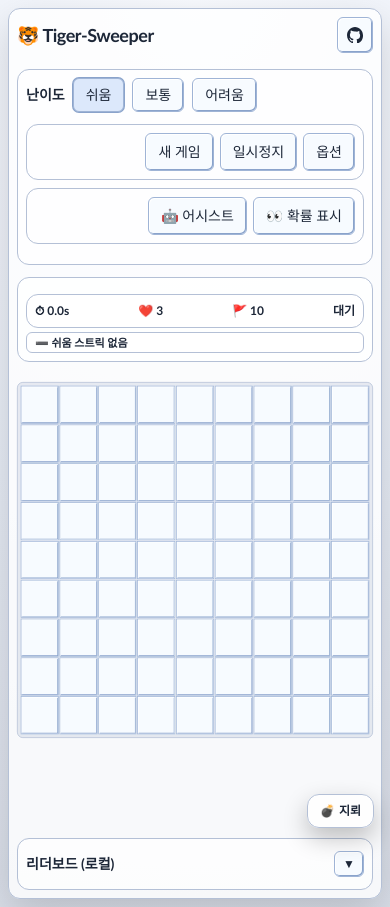
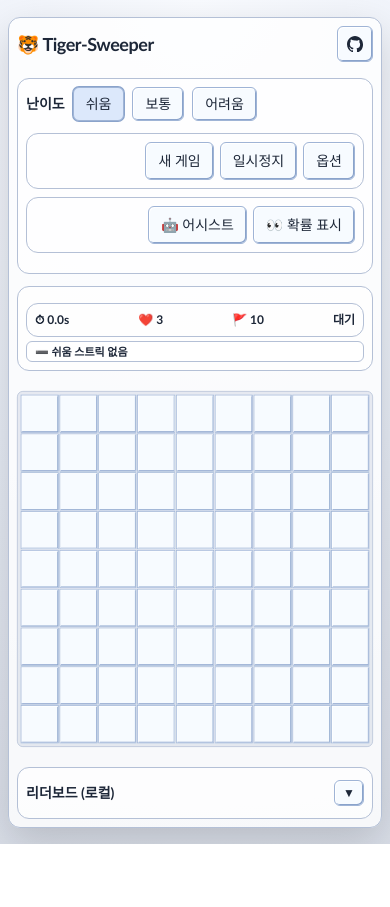
Before and after one commit to MTGVim/tiger-sweeper, a React (Vite) app: page / in a window 390 px wide. After the commit the page ends 844 px from the top, so only its background shows below. Built offline with nearby package versions, Linux system fonts and the light colour scheme.

Commit message:
fix: remove mobile mode toggle and tighten board leaderboard spacing

```diff
--- a/src/App.tsx
+++ b/src/App.tsx
@@ -121,7 +121,6 @@ export const App = () => {
   const [pressedCells, setPressedCells] = useState<Set<string>>(new Set());
   const [boardHostWidth, setBoardHostWidth] = useState(0);
   const [isMobile, setIsMobile] = useState(false);
-  const [mobileInputMode, setMobileInputMode] = useState<'open' | 'flag'>('open');
   const [boardShakeSignal, setBoardShakeSignal] = useState(0);
   const [themeHydrated, setThemeHydrated] = useState(false);
 
@@ -275,11 +274,6 @@ export const App = () => {
     };
   }, []);
 
-  useEffect(() => {
-    if (isMobile) return;
-    setMobileInputMode('open');
-  }, [isMobile]);
-
   const handleNewGame = () => {
     dispatch({ type: 'RESET' });
     if (state.status === 'won') return;
@@ -405,14 +399,14 @@ export const App = () => {
           </div>
         </div>
 
-        <div ref={boardHostRef} className={`mt-5 w-full min-w-0 ${isMobile ? 'pb-20' : ''}`}>
+        <div ref={boardHostRef} className="mt-5 w-full min-w-0">
           <Board
             board={state.board}
             cellSize={state.cellSize}
             boardScale={boardScale}
             disabled={state.paused || optionsOpen}
             obscured={state.paused || optionsOpen}
-            interactionMode={isMobile ? mobileInputMode : 'open'}
+            interactionMode="open"
             enableLongPressHaptics={isMobile && !state.aiMode}
             pausedLabel={t.board.paused}
             hintCell={state.hintCell}
@@ -447,7 +441,7 @@ export const App = () => {
           />
         </div>
 
-        <div className="mx-auto mt-4 w-full max-w-[486px]">
+        <div className="mx-auto mt-2 w-full max-w-[486px]">
           <Leaderboard
             entries={leaderboard}
             difficultyLabels={t.difficulty}
@@ -510,22 +504,6 @@ export const App = () => {
         </div>
       ) : null}
 
-      {isMobile ? (
-        <button
-          className="fixed bottom-4 right-4 z-30 inline-flex items-center gap-1 rounded-xl border border-[var(--border)] bg-[var(--panel)] px-3 py-2 text-xs font-bold shadow-[0_10px_24px_rgb(0_0_0_/_24%)]"
-          onClick={() => setMobileInputMode((prev) => (prev === 'open' ? 'flag' : 'open'))}
-          aria-pressed={mobileInputMode === 'flag'}
-          aria-label={
-            mobileInputMode === 'open'
-              ? '현재 지뢰 모드, 탭하면 깃발 모드'
-              : '현재 깃발 모드, 탭하면 지뢰 모드'
-          }
-        >
-          <span>{mobileInputMode === 'open' ? '💣' : '🚩'}</span>
-          <span>{mobileInputMode === 'open' ? '지뢰' : '깃발'}</span>
-        </button>
-      ) : null}
-
     </div>
   );
 };
```
